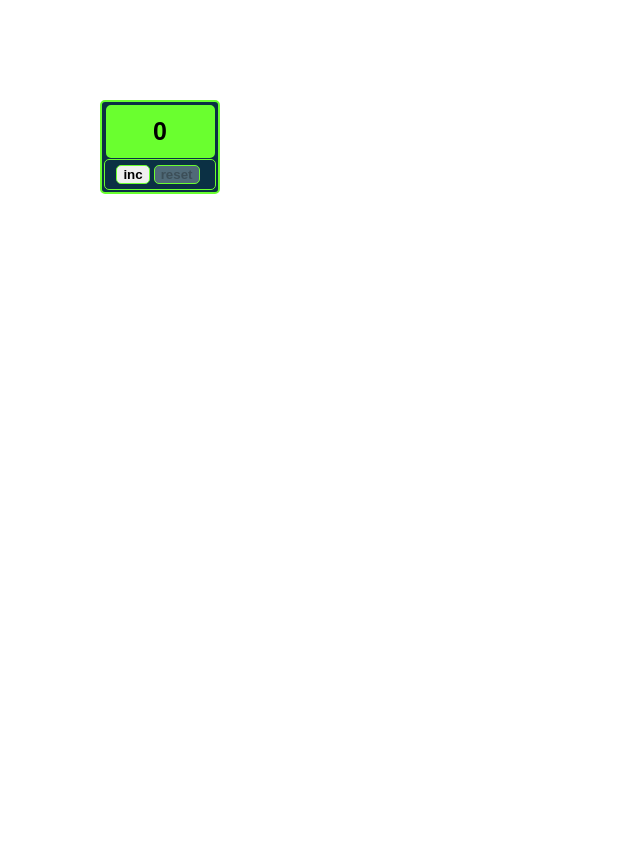
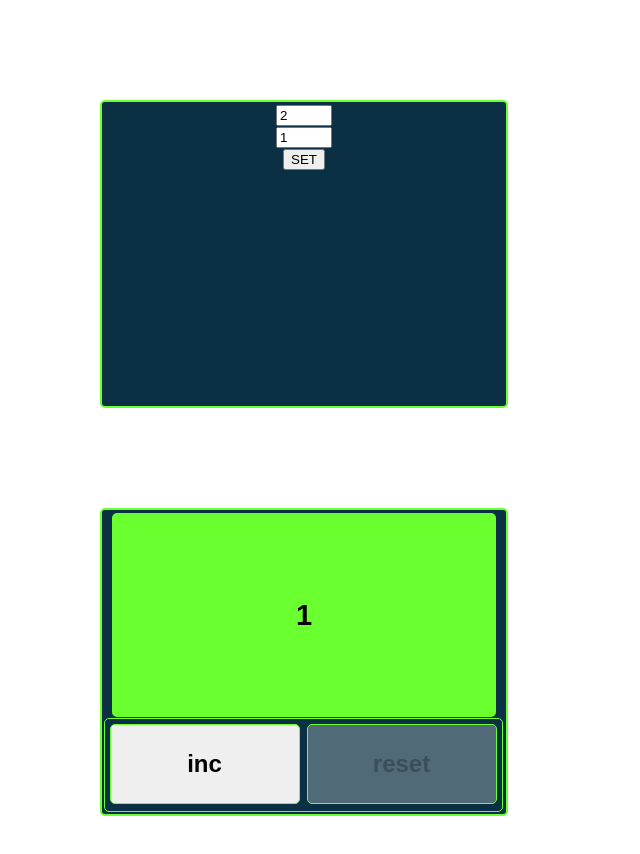
Before and after one commit to Alex62510/Project-Monday--counter, a React (Create React App) app: page / in a window 1280 px wide. Shown: the top 854 px of the page, without its empty margins (0-640 px from the left). Before the commit the page ends 800 px from the top, so only its background shows below. Built offline with nearby package versions, Linux system fonts and the light colour scheme.

Commit message:
commit 02 Component input button limits

```diff
--- a/src/App.css
+++ b/src/App.css
@@ -21,44 +21,54 @@
     position: center;
     margin: 100px;
     padding: 2px;
-    width: 112px;
+    width: 400px;
+    height: 300px;
 }
 
 .inputIncMax {
     color: red;
     text-align: center;
-    font-size: 25px;
-    width: 85px;
+    font-size: 29px;
+    width: 360px;
     background: #6aff2f;
     border-radius: 5px;
     padding: 10px;
     font-weight: bold;
     border: 2px solid #6aff2f;
     margin: 1px;
+    height: 180px;
 }
 
 .inputInc {
     text-align: center;
-    font-size: 25px;
+    font-size: 29px;
     background: #6aff2f;
-    width: 85px;
+    width: 360px;
     border-radius: 5px;
     padding: 10px;
     font-weight: bold;
     border: 2px solid #6aff2f;
     margin: 1px;
+    height: 180px;
+
 }
 
 .twoButtons {
     border: 1px solid #6aff2f;
     border-radius: 5px;
     padding: 1px;
+    height: 90px;
+    width: 395px;
 }
 
 .incButton {
     border: 1px solid #6aff2f;
     border-radius: 5px;
     font-weight: bold;
+    width: 190px;
+    height: 80px;
+    font-size: x-large;
+    margin: 3px;
 }
 
 .resetButton {
@@ -66,4 +76,7 @@
     border-radius: 5px;
     font-weight: bold;
     margin: 4px;
+    width: 190px;
+    height: 80px;
+    font-size: x-large;
 }
--- a/src/App.tsx
+++ b/src/App.tsx
@@ -1,13 +1,79 @@
-import React, {useState} from 'react';
+import React, {useEffect, useState} from 'react';
 import './App.css';
 import Counter2 from "./counter/Counter2";
 import Counter from "./counter/Counter";
+import {SetterValue} from "./counter/Setter/SetterValue";
+import Input from "./counter/Input";
+import Button from "./counter/Button/Button";
 
 function App() {
+    const [numbers, setNumbers] = useState<number>(1)
+
+    const [upLimit, setUplimit] = useState<number>(2)
+    const [downlimit, setDownLimit] = useState<number>(1)
+
+    const [message, setMessage] = useState<boolean>(false)
+    const incNumber = () => {
+        setNumbers(numbers + 1)
+    }
+    const resetNumber = () => {
+        setNumbers(downlimit)
+    }
+
+    useEffect(() => {
+        setNumbers(downlimit)
+    }, [downlimit])
+    useEffect(() => {
+        let newLowerLocalValue = localStorage.getItem("SetlowerValue")
+        newLowerLocalValue && setNumbers(JSON.parse(newLowerLocalValue))
+    }, [])
+    useEffect(() => {
+        let newUpperLocalValue = localStorage.getItem("SetUpperValue")
+        newUpperLocalValue && setUplimit(JSON.parse(newUpperLocalValue))
+    }, [])
+    useEffect(() => {
+        let newLowerLocalValue = localStorage.getItem("SetlowerValue")
+        newLowerLocalValue && setDownLimit(JSON.parse(newLowerLocalValue))
+    }, [])
+
+    const numbersLimitMax = numbers === upLimit
+    const numbersLimitMin = numbers === downlimit
+    const messageInput = "enter value and press set"
+    const setNewMessage = (value: boolean) => {
+        setMessage(value)
+        setNumbers(downlimit)
+    }
+    const inputvalue = message ? messageInput : numbers
+
     return (
         <div className="App">
-            {/*<Counter2/>*/}
-            <Counter/>
+            <div className="box">
+            <SetterValue
+                setNewMessage={setNewMessage}
+                setUplimit={setUplimit}
+                setDownLimit={setDownLimit}
+            />
+            </div>
+            <div className="box">
+                <Input
+                    inputvalue={inputvalue}
+                    inputclassName={(numbersLimitMax) ? "inputIncMax" : "inputInc"}
+                />
+                <div className="twoButtons">
+                    <Button
+                        numbersLimit={numbersLimitMax}
+                        className="incButton"
+                        title={"inc"}
+                        onClickFunc={incNumber}
+                    />
+                    <Button
+                        numbersLimit={numbersLimitMin}
+                        className="resetButton"
+                        title={"reset"}
+                        onClickFunc={resetNumber}
+                    />
+                </div>
+            </div>
         </div>
     );
 }
--- a/src/counter/Counter.tsx
+++ b/src/counter/Counter.tsx
@@ -1,28 +1,31 @@
-import React, {useState} from 'react';
+import React, {useEffect, useState} from 'react';
 import Button from "./Button/Button";
 import Input from "./Input";
 
 const Counter = () => {
-    const [numbers, setNumbers] = useState<number>(0)
-    const incNumber = () => {
-        setNumbers(numbers + 1)
-    }
-    const resetNumber = () => {
-        setNumbers(0)
-    }
-
-    const numbersLimitMax = numbers === 5
-    const numbersLimitMin = numbers === 0
-
-    return (
-        <div className="box">
-            <Input inputvalue={numbers} inputclassName={(numbersLimitMax) ? "inputIncMax" : "inputInc"}  />
-            <div className="twoButtons">
-                <Button numbersLimit={numbersLimitMax} className={"incButton"} title={"inc"} onClickFunc={incNumber}/>
-                <Button numbersLimit={numbersLimitMin} className={"resetButton"} title={"reset"} onClickFunc={resetNumber}/>
-            </div>
-        </div>
-    );
+    // const [numbers, setNumbers] = useState<number>(0)
+    //
+    // const incNumber = () => {
+    //     setNumbers(numbers + 1)
+    // }
+    // const resetNumber = () => {
+    //     setNumbers(0)
+    // }
+    //
+    // const numbersLimitMax = numbers === 5
+    // const numbersLimitMin = numbers === 0
+    //
+    //
+    // return (
+    //     <div className="box">
+    //         <Input inputvalue={numbers} inputclassName={(numbersLimitMax) ? "inputIncMax" : "inputInc"}  />
+    //         <select></select>
+    //         <div className="twoButtons">
+    //             <Button numbersLimit={numbersLimitMax} className={"incButton"} title={"inc"} onClickFunc={incNumber}/>
+    //             <Button numbersLimit={numbersLimitMin} className={"resetButton"} title={"reset"} onClickFunc={resetNumber}/>
+    //         </div>
+    //     </div>
+    // );
 };
 
 
--- a/src/counter/Input.tsx
+++ b/src/counter/Input.tsx
@@ -1,7 +1,7 @@
 import React from 'react';
 
 type InputType={
-    inputvalue: number
+    inputvalue: number|string
     inputclassName:string
 }
 const Input = (props:InputType) => {
--- /dev/null
+++ b/src/counter/InputLimits/InputLimit.tsx
@@ -0,0 +1,26 @@
+import React, {ChangeEvent} from 'react';
+
+export type InputLimitsPropsType= {
+    InputValue: number
+    limitChange: (e: ChangeEvent<HTMLInputElement>) => void
+    setNewMessage:(value: boolean)=>void
+}
+
+const InputLimit = (props:InputLimitsPropsType) => {
+    return (
+        <div>
+            <div>
+                <input
+                    value={props.InputValue}
+                    type="number"
+                    max={20}
+                    min={-2}
+                    onChange={props.limitChange}
+                    onFocus={() => props.setNewMessage(true)}
+                />
+            </div>
+        </div>
+    );
+};
+
+export default InputLimit;
--- /dev/null
+++ b/src/counter/Setter/SetterValue.tsx
@@ -0,0 +1,73 @@
+import Input from "../Input";
+import Button from "../Button/Button";
+import React, {ChangeEvent, useEffect, useState} from "react";
+import InputLimit from "../InputLimits/InputLimit";
+
+export type SetterPropsType = {
+    setUplimit: (value: number) => void
+    setDownLimit: (value: number) => void
+    setNewMessage: (value: boolean) => void
+
+}
+
+export const SetterValue = (props: SetterPropsType) => {
+    const [upperInputValue, setUpperInputValue] = useState<number>(2)
+    const [lowerInputValue, setLowerInputValue] = useState<number>(1)
+
+    const [error, setError] = useState<boolean>(false)
+
+    useEffect(() => {
+        let newUpperLocalValue = localStorage.getItem("SetUpperValue")
+        newUpperLocalValue && setUpperInputValue(JSON.parse(newUpperLocalValue))
+    }, [])
+    useEffect(() => {
+        let newLowerLocalValue = localStorage.getItem("SetlowerValue")
+        newLowerLocalValue && setLowerInputValue(JSON.parse(newLowerLocalValue))
+    }, [])
+    const setToLocalStorage = () => {
+        localStorage.setItem("SetUpperValue", JSON.stringify(upperInputValue))
+        localStorage.setItem("SetlowerValue", JSON.stringify(lowerInputValue))
+        props.setUplimit(upperInputValue)
+        props.setDownLimit(lowerInputValue)
+        props.setNewMessage(false)
+    }
+    const upperLimitChange = (e: ChangeEvent<HTMLInputElement>) => {
+
+        setUpperInputValue(JSON.parse(e.currentTarget.value))
+        if (JSON.parse(e.currentTarget.value) < 0) {
+            setError(true)
+        } else {
+            findErrorUpper(JSON.parse(e.currentTarget.value))
+        }
+    }
+    const lowerLimitChange = (e: ChangeEvent<HTMLInputElement>) => {
+        setLowerInputValue(JSON.parse(e.currentTarget.value))
+        if (JSON.parse(e.currentTarget.value) < 0) {
+            setError(true)
+        } else {
+            findErrorLower(JSON.parse(e.currentTarget.value))
+        }
+    }
+    const findErrorUpper = (value: number) => {
+        if (lowerInputValue >= value) {
+            setError(true)
+        } else {
+            setError(false)
+        }
+    }
+    const findErrorLower = (value: number) => {
+        if (value >= upperInputValue) {
+            setError(true)
+        } else setError(false)
+    }
+
+    return (
+        <div>
+            <InputLimit InputValue={upperInputValue} limitChange={upperLimitChange} setNewMessage={props.setNewMessage}/>
+            <InputLimit InputValue={lowerInputValue} limitChange={lowerLimitChange} setNewMessage={props.setNewMessage}/>
+            <div>
+                <Button className={"SetButton"} onClickFunc={setToLocalStorage} numbersLimit={error} title={"SET"}/>
+            </div>
+        </div>
+    )
+}
```
